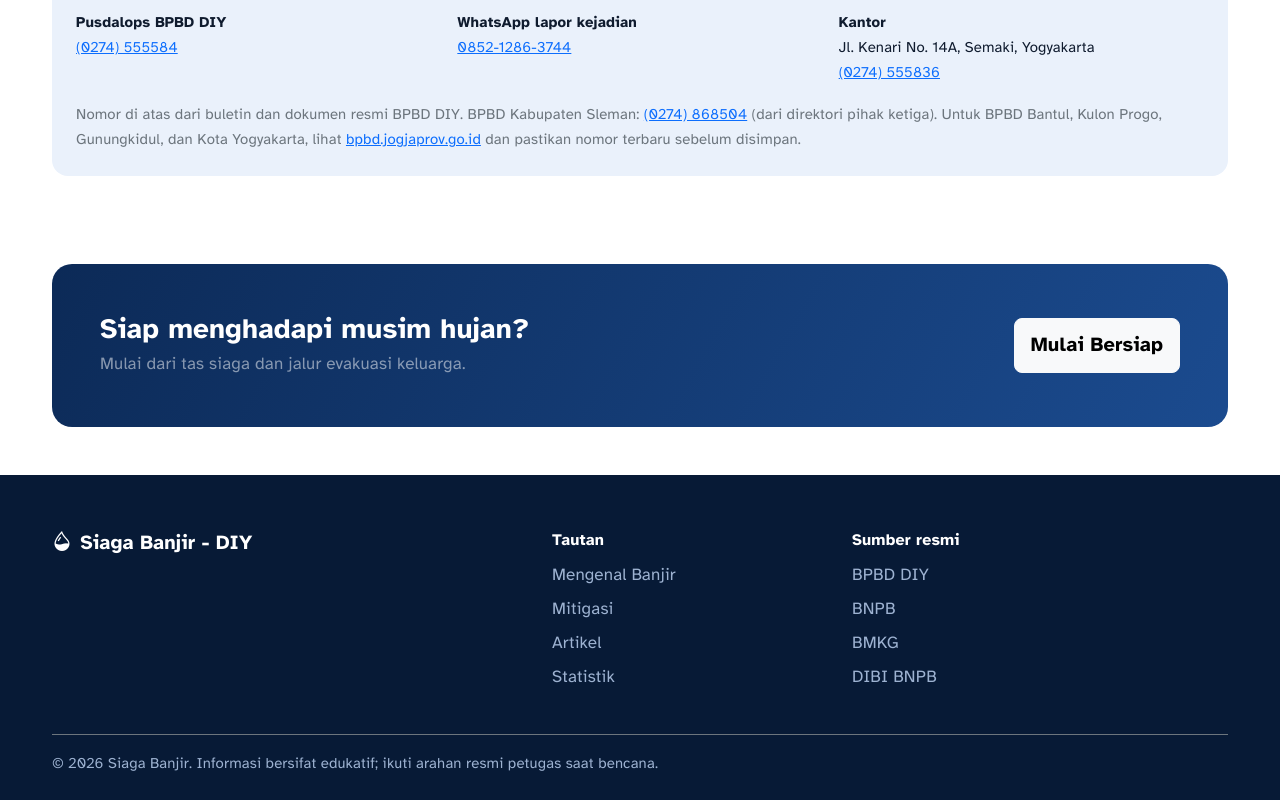
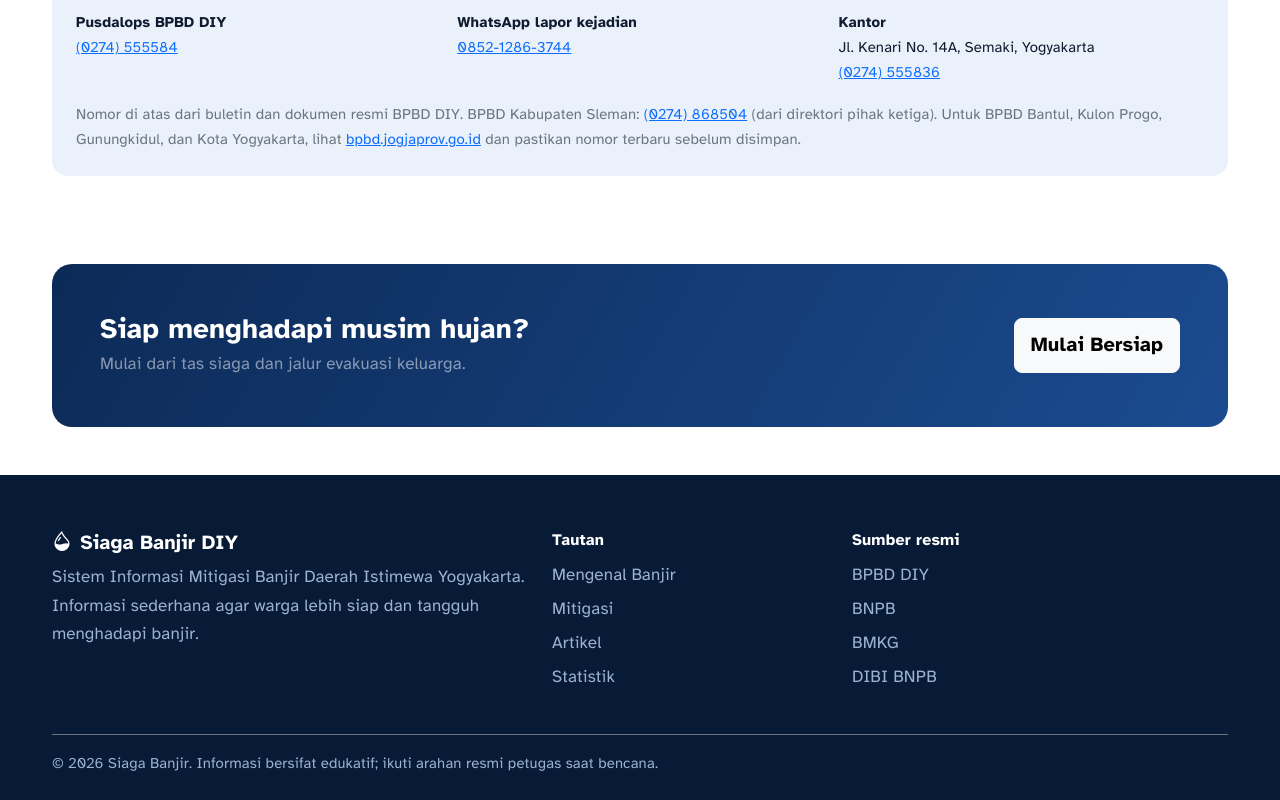
Before and after one commit to Shine-Hexel/SIMB-Banjir, a plain HTML site: page simb-diy-website-updated/simb-diy/index.html in a window 1280 px wide. Shown: the part 7775-8575 px from the top of the page. Drawn offline with nearby package versions, Linux system fonts and the light colour scheme; no server answers.

Commit message:
ngerapihinfooter

```diff
--- a/simb-diy-website-updated/simb-diy/index.html
+++ b/simb-diy-website-updated/simb-diy/index.html
@@ -67,7 +67,8 @@
 
   <div class="container">
     <div class="stat-float row g-0 text-center">
-      <div class="col-3"><i class="bi bi-water"></i><b data-count="624">0</b><span>Kejadian banjir di DIY 2026 yang tercatat BNPB</span></div>
+      <div class="col-3"><i class="bi bi-water"></i><b data-count="624">0</b><span>Kejadian banjir di DIY 2026 yang
+          tercatat BNPB</span></div>
       <div class="col-3"><i class="bi bi-geo-alt"></i><b data-count="5">0</b><span>Kabupaten/kota se-DIY</span></div>
       <div class="col-3"><i class="bi bi-bar-chart"></i><b data-count="2383">0</b><span>Kejadian bencana di DIY,
           2026 yang tercatat BNPB</span></div>
@@ -219,7 +220,7 @@
           <div class="glass p-4 h-100">
             <h5 class="text-white mb-1">Banjir genangan &amp; luapan sungai, Desember 2025</h5>
             <p class="small text-white-50">Total 41 kejadian menurut kabupaten/kota.</p>
-             <div id="bars"></div>
+            <div id="bars"></div>
           </div>
         </div>
       </div>
@@ -280,7 +281,7 @@
                   <option>Kulon Progo</option>
                   <option>Gunungkidul</option>
                 </select>
-                </div>
+              </div>
               <div class="col-md-6"><label class="form-label fw-bold" for="tinggi">Tinggi air</label><select
                   class="form-select" id="tinggi" name="tinggi">
                   <option>Genangan (di bawah mata kaki)</option>
@@ -344,8 +345,9 @@
     <div class="container">
       <div class="row g-4 pb-4">
         <div class="col-lg-5">
-          <h5 class="text-white"><i class="bi bi-droplet-half me-2"></i>Siaga Banjir - DIY</h5>
-
+          <h5 class="text-white"><i class="bi bi-droplet-half me-2"></i>Siaga Banjir DIY</h5>
+          <p>Sistem Informasi Mitigasi Banjir Daerah Istimewa Yogyakarta. Informasi sederhana agar warga lebih siap dan
+            tangguh menghadapi banjir.</p>
         </div>
         <div class="col-6 col-lg-3">
           <h6 class="text-white">Tautan</h6>
@@ -366,7 +368,8 @@
           </ul>
         </div>
       </div>
-      <div class="border-top border-secondary pt-3 small">© 2026 Siaga Banjir. Informasi bersifat edukatif; ikuti arahan resmi
+      <div class="border-top border-secondary pt-3 small">© 2026 Siaga Banjir. Informasi bersifat edukatif; ikuti arahan
+        resmi
         petugas saat bencana.</div>
     </div>
   </footer>
```
